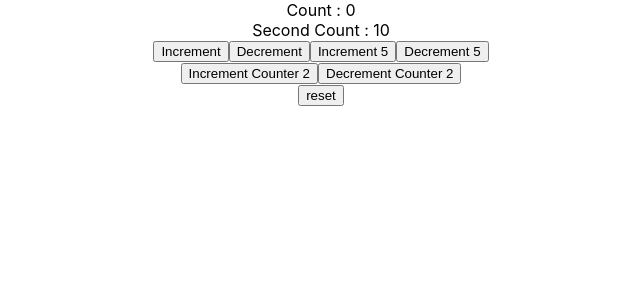
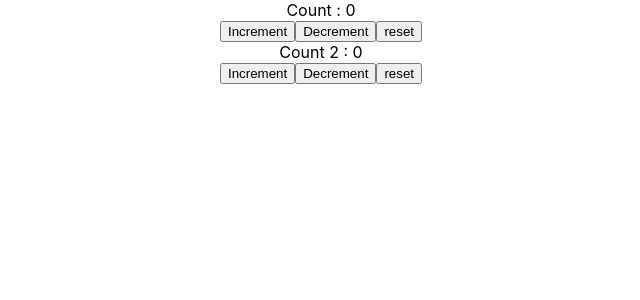
Before and after one commit to Rishabh0262/react-hooks, a React (Create React App) app: page / in a window 1280 px wide. Shown: the top 300 px of the page, without its empty margins (319-959 px from the left). Built offline with nearby package versions, Linux system fonts and the light colour scheme.

Commit message:
When dealing with Multiple State variables that has the same state transitions.   It is good to use multiple useReducer-Hook using same 'reducer-function'.
         To avoid the complexity of merging the state, if it was to be an object
         prevents duplication of code in 'reducer-function'.

```diff
--- a/src/App.js
+++ b/src/App.js
@@ -2,6 +2,7 @@
 import './App.css';
 import Counter1 from './components/Counter1';
 import Counter2 from './components/Counter2';
+import Counter3 from './components/Counter3';
 
 function App() {
   return (
@@ -10,9 +11,11 @@
         {/* <Counter1 />  */}
 
 
-        {/* Complex state & action */}
-        <Counter2 />
+      {/* Complex state & action */}
+        {/* <Counter2 /> */}
 
+{/*   multiple useReducers   */}
+        <Counter3 />
 
 
     </div>
--- /dev/null
+++ b/src/components/Counter3.js
@@ -0,0 +1,47 @@
+// When dealing with Multiple State variables that has the same state transitions.
+//   It is good to use multiple useReducer-Hook using same "reducer-function".
+
+//          To avoid the complexity of merging the state, if it was to be an object
+//          prevents duplication of code in "reducer-function".
+import React, {useReducer} from 'react'
+
+    const initialState = 0
+
+    const reducer = (state , action) => {
+        switch (action) {
+            case 'increment' :
+                return state + 1
+            case 'decrement' :
+                return state - 1
+            case 'reset' :
+                return initialState
+            default :
+                return state
+        }
+
+    }
+
+
+function Counter3() {
+    const [count , dispatch] = useReducer(reducer, initialState)
+    const [count2, dispatch2] = useReducer(reducer, initialState)
+
+  return (
+    <div>
+        <div>
+            <div> Count : {count} </div>
+            <button onClick={() => dispatch('increment')}>Increment</button>
+            <button onClick={() => dispatch('decrement')}>Decrement</button>
+            <button onClick={() => dispatch('reset')}>reset</button>
+        </div>
+        <div>
+            <div> Count 2 : {count2} </div>
+            <button onClick={() => dispatch2('increment')}>Increment</button>
+            <button onClick={() => dispatch2('decrement')}>Decrement</button>
+            <button onClick={() => dispatch2('reset')}>reset</button>
+        </div>
+    </div>
+  )
+}
+
+export default Counter3
```
